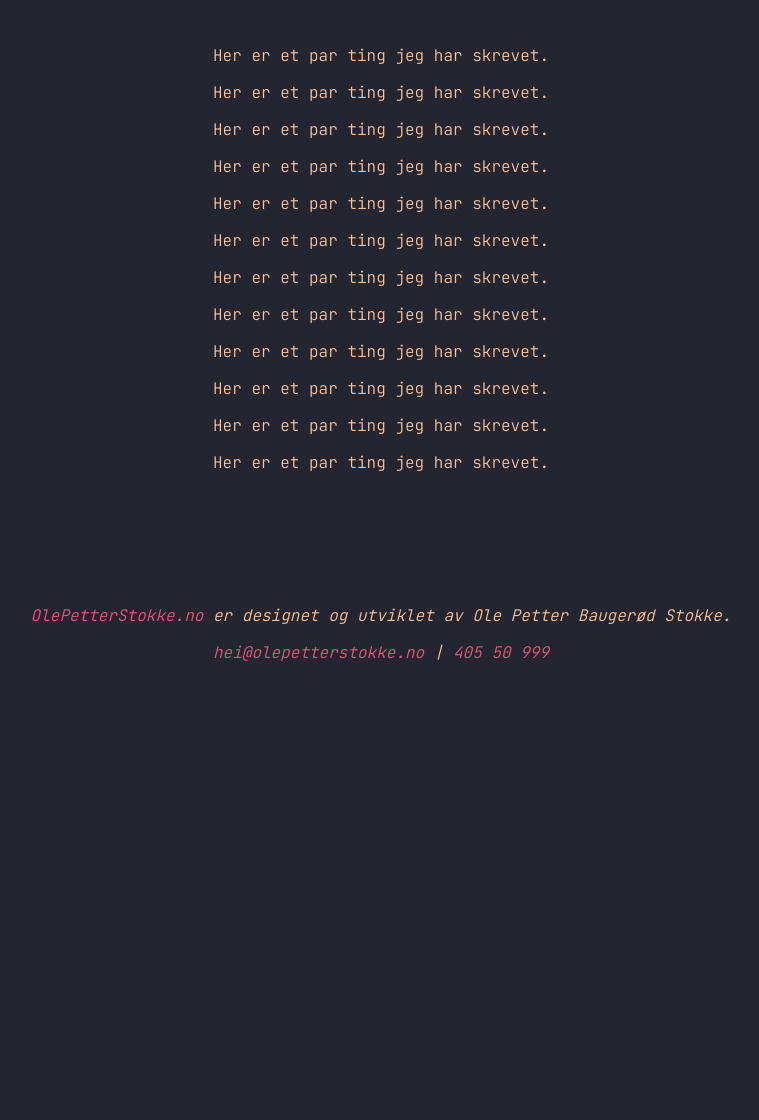
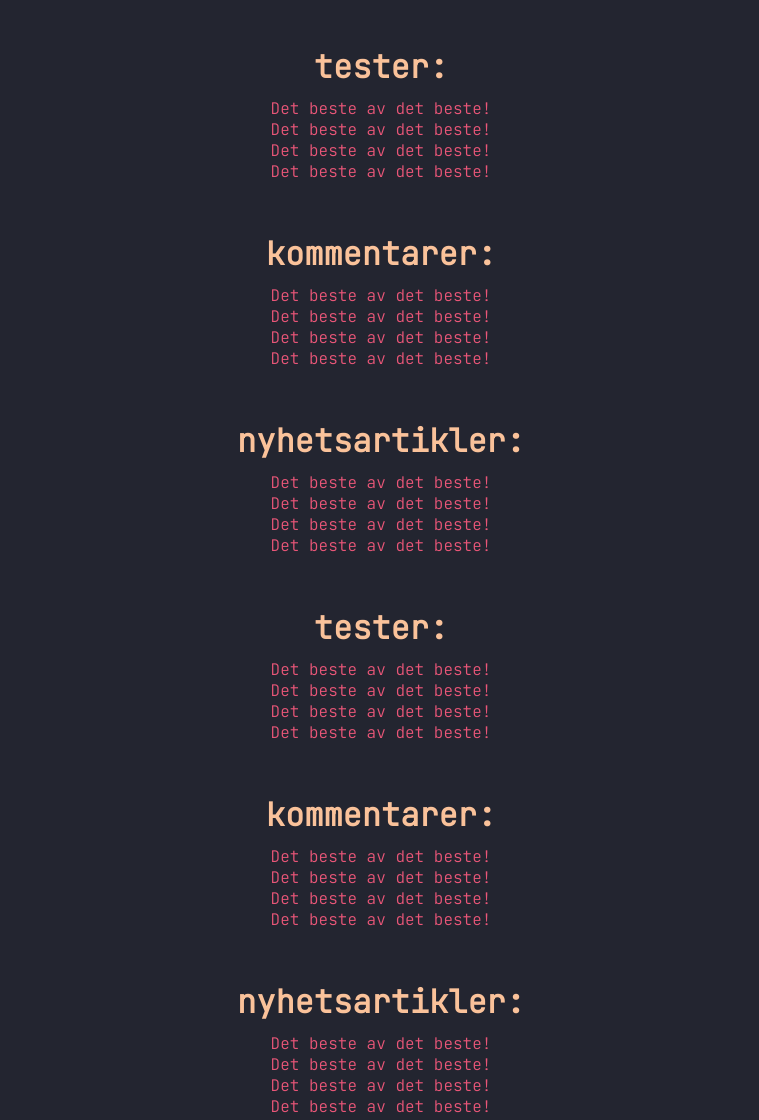
Before and after one commit to tantepose/olepetterstokkeno-gatsby, a Gatsby site: page /tekst in a window 1280 px wide. Shown: the part 447-1567 px from the top of the page, without its empty margins (259-1018 px from the left). Before the commit the page ends 1160 px from the top, so only its background shows below. Built offline with nearby package versions, Linux system fonts and the light colour scheme; Gatsby itself is replaced by a stand-in of ours.

Commit message:
trying out some content, styling some things

```diff
--- a/src/components/header.js
+++ b/src/components/header.js
@@ -9,7 +9,7 @@ const StyledHeader = styled.header `
 
 const Header = () => (
   <StyledHeader>
-    <Link to="/">Ole Petter Baugerød Stokke</Link><span> lager </span> <br></br>
+    <Link to="/">Ole Petter Baugerød Stokke</Link><span> gjør </span> <br></br>
     <Link to="/tekst/">tekst</Link><span> & </span>
     <Link to="/kode/">kode</Link><span> & </span>
     <Link to="/foto/">foto</Link><span> & </span>
--- a/src/components/layout.css
+++ b/src/components/layout.css
@@ -1,8 +1,2 @@
 @import url('https://fonts.googleapis.com/css2?family=Oleo+Script:wght@700');
 @import url('https://fonts.googleapis.com/css2?family=JetBrains+Mono:wght@300&display=swap');
-
-body {
-    margin: 0;
-    padding: 0;
-    background-color: #232530;
-}
--- a/src/components/layout.js
+++ b/src/components/layout.js
@@ -7,27 +7,53 @@
 
 import React from "react"
 import { useStaticQuery, graphql } from "gatsby"
+
 import styled from "styled-components"
+import { createGlobalStyle } from "styled-components"
 
 import Header from "./header"
 import Footer from "./footer"
-import "./layout.css"
+import "./layout.css" //used only for imports of Google fonts
 
 const Layout = ({ children }) => {
 
+  // styling body with a GlobalStyle component
+  const GlobalStyle = createGlobalStyle`
+    body {
+
+      margin: 0;
+      padding: 0;
+
+      --background-color: #232530;
+      --foreground-color: #FAC29A;
+      --highlight-color: #E95678;
+
+      color: var(--foreground-color);
+      background-color: var(--background-color);
+
+      font-family: 'JetBrains Mono', monospace;
+      text-align: center;
+    }
+
+    //scrollbar styling
+    ::-webkit-scrollbar {
+      width: 10px;
+    }
+
+    ::-webkit-scrollbar-track {
+      background: none;
+    }
+
+    ::-webkit-scrollbar-thumb {
+      background: #FAC29A;
+      border-radius: 5px;
+    }
+
+  `
+
   const StyledLayout = styled.div`
-    --background-color: #232530;
-    --foreground-color: #FAC29A;
-    --highlight-color: #E95678;
-
-    background-color: var(--background-color);
-    color: var(--foreground-color);
-
     padding-left: 10px;
     padding-right: 10px;
-
-    font-family: 'JetBrains Mono', monospace;
-    text-align: center;
 
     a {
     color: var(--highlight-color);
@@ -37,6 +63,18 @@ const Layout = ({ children }) => {
     a:hover {
         color: var(--foreground-color);
     }
+
+    ul {
+      list-style-type: none;
+      margin: 0;
+      padding: 0;
+    }
+
+    h1 {
+      margin-top: 50px;
+      margin-bottom: 10px;
+    }
+
   `
 
   const data = useStaticQuery(graphql`
@@ -51,6 +89,8 @@ const Layout = ({ children }) => {
 
   return (
     <StyledLayout>
+      <GlobalStyle />
+
       <Header />
 
       <main>{children}</main>
--- a/src/pages/tekst.js
+++ b/src/pages/tekst.js
@@ -16,18 +16,55 @@ const tekst = () => (
         text="tekst"
     />
 
-    <p>Her er et par ting jeg har skrevet.</p>
-    <p>Her er et par ting jeg har skrevet.</p>
-    <p>Her er et par ting jeg har skrevet.</p>
-    <p>Her er et par ting jeg har skrevet.</p>
-    <p>Her er et par ting jeg har skrevet.</p>
-    <p>Her er et par ting jeg har skrevet.</p>
-    <p>Her er et par ting jeg har skrevet.</p>
-    <p>Her er et par ting jeg har skrevet.</p>
-    <p>Her er et par ting jeg har skrevet.</p>
-    <p>Her er et par ting jeg har skrevet.</p>
-    <p>Her er et par ting jeg har skrevet.</p>
-    <p>Her er et par ting jeg har skrevet.</p>
+      <h1>tester:</h1>
+      <ul>
+        <li><a href="asd.asd">Det beste av det beste!</a></li>
+        <li><a href="asd.asd">Det beste av det beste!</a></li>
+        <li><a href="asd.asd">Det beste av det beste!</a></li>
+        <li><a href="asd.asd">Det beste av det beste!</a></li>
+      </ul>
+
+      <h1>kommentarer:</h1>
+      <ul>
+        <li><a href="asd.asd">Det beste av det beste!</a></li>
+        <li><a href="asd.asd">Det beste av det beste!</a></li>
+        <li><a href="asd.asd">Det beste av det beste!</a></li>
+        <li><a href="asd.asd">Det beste av det beste!</a></li>
+      </ul>
+
+      <h1>nyhetsartikler:</h1>
+      <ul>
+        <li><a href="asd.asd">Det beste av det beste!</a></li>
+        <li><a href="asd.asd">Det beste av det beste!</a></li>
+        <li><a href="asd.asd">Det beste av det beste!</a></li>
+        <li><a href="asd.asd">Det beste av det beste!</a></li>
+      </ul>
+
+      <h1>tester:</h1>
+      <ul>
+        <li><a href="asd.asd">Det beste av det beste!</a></li>
+        <li><a href="asd.asd">Det beste av det beste!</a></li>
+        <li><a href="asd.asd">Det beste av det beste!</a></li>
+        <li><a href="asd.asd">Det beste av det beste!</a></li>
+      </ul>
+
+      <h1>kommentarer:</h1>
+      <ul>
+        <li><a href="asd.asd">Det beste av det beste!</a></li>
+        <li><a href="asd.asd">Det beste av det beste!</a></li>
+        <li><a href="asd.asd">Det beste av det beste!</a></li>
+        <li><a href="asd.asd">Det beste av det beste!</a></li>
+      </ul>
+
+      <h1>nyhetsartikler:</h1>
+      <ul>
+        <li><a href="asd.asd">Det beste av det beste!</a></li>
+        <li><a href="asd.asd">Det beste av det beste!</a></li>
+        <li><a href="asd.asd">Det beste av det beste!</a></li>
+        <li><a href="asd.asd">Det beste av det beste!</a></li>
+      </ul>
+
+
 
   </Layout>
 )
```
Also changed, not shown: src/pages/kode.js (+30 -15 lines).
